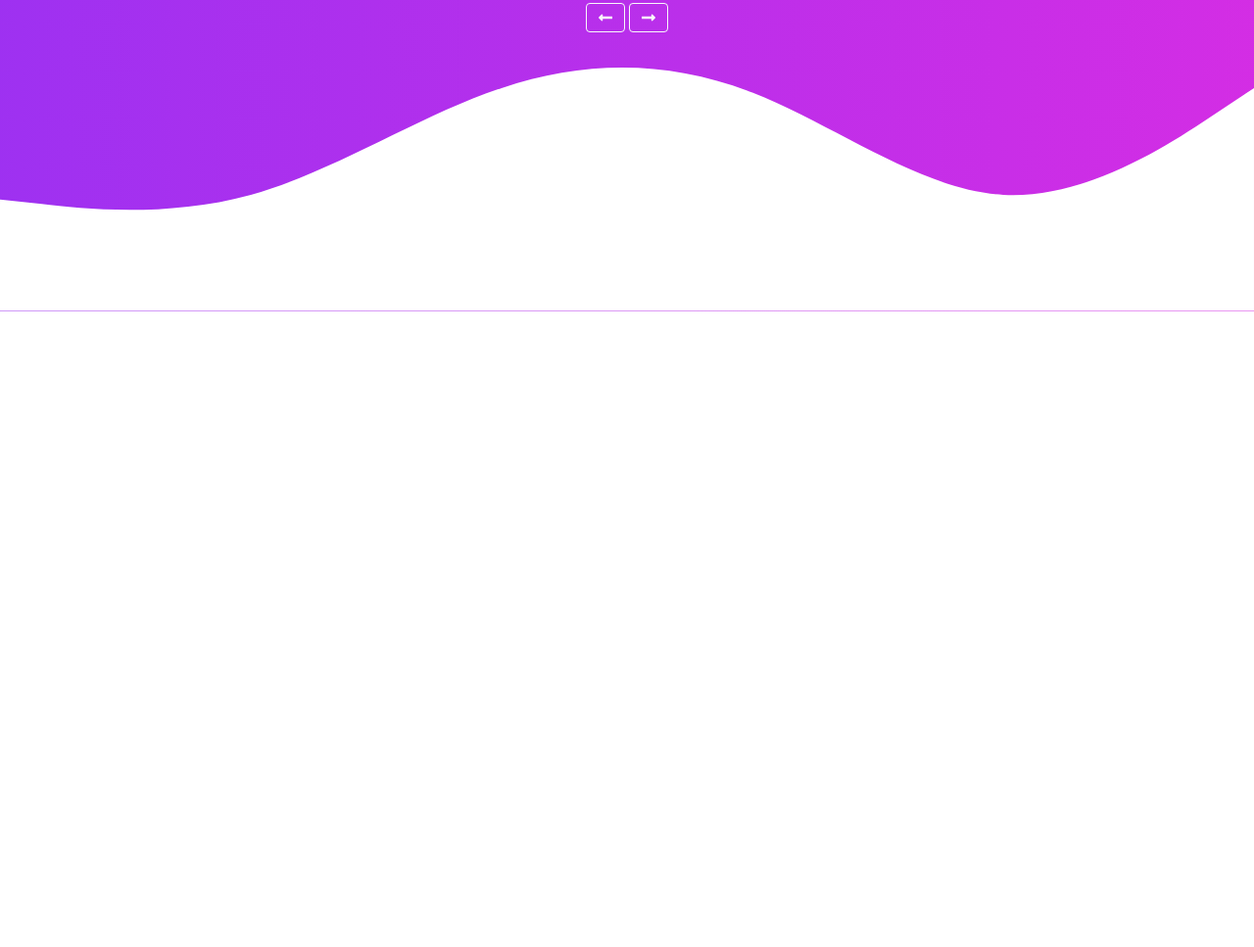
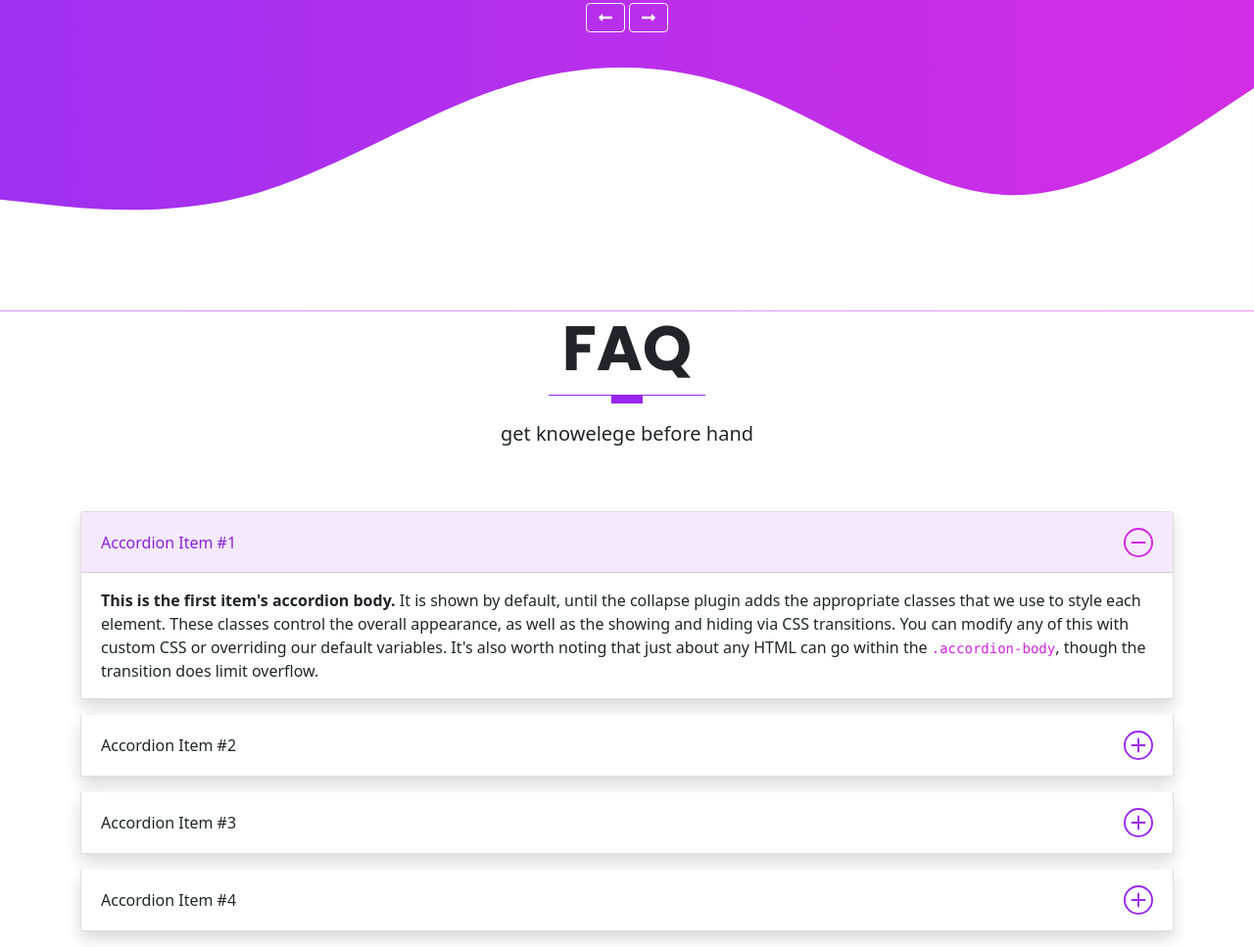
Before and after one commit to Vovan1608/my-pink-site, a website: page index.html in a window 1280 px wide. Shown: the part 3940-4907 px from the top of the page at 98% size. Before the commit the page ends 4258 px from the top, so only its background shows below. Drawn offline with Linux system fonts and the light colour scheme.

Commit message:
added faq section

```diff
--- a/index.html
+++ b/index.html
@@ -420,7 +420,79 @@
 		</div>
 		<svg xmlns="http://www.w3.org/2000/svg" viewBox="0 0 1440 320"><path fill="#fff" fill-opacity="1" d="M0,192L48,197.3C96,203,192,213,288,186.7C384,160,480,96,576,64C672,32,768,32,864,69.3C960,107,1056,181,1152,186.7C1248,192,1344,128,1392,96L1440,64L1440,320L1392,320C1344,320,1248,320,1152,320C1056,320,960,320,864,320C768,320,672,320,576,320C480,320,384,320,288,320C192,320,96,320,48,320L0,320Z"></path></svg>
 	</section>
-
+	<!-- FAQ section -->
+	<section id="faq" class="faq">
+		<div class="container">
+			<div class="row text-center">
+				<h1 class="display-3 fw-bold text-uppercase">
+					faq
+				</h1>
+				<div class="heading-line"></div>
+				<p class="lead">
+					get knowelege before hand
+				</p>
+			</div>
+			<!-- content -->
+			<div class="row mt-5">
+				<div class="col-md-12">
+					<div class="accordion" id="accordionExample">
+						<!-- item 1 -->
+						<div class="accordion-item shadow mb-3">
+							<h2 class="accordion-header" id="headingOne">
+								<button class="accordion-button" type="button" data-bs-toggle="collapse" data-bs-target="#collapseOne" aria-expanded="true" aria-controls="collapseOne">
+									Accordion Item #1
+								</button>
+							</h2>
+							<div id="collapseOne" class="accordion-collapse collapse show" aria-labelledby="headingOne" data-bs-parent="#accordionExample">
+								<div class="accordion-body">
+									<strong>This is the first item's accordion body.</strong> It is shown by default, until the collapse plugin adds the appropriate classes that we use to style each element. These classes control the overall appearance, as well as the showing and hiding via CSS transitions. You can modify any of this with custom CSS or overriding our default variables. It's also worth noting that just about any HTML can go within the <code>.accordion-body</code>, though the transition does limit overflow.
+								</div>
+							</div>
+						</div>
+						<!-- item 2 -->
+						<div class="accordion-item shadow mb-3">
+							<h2 class="accordion-header" id="headingTwo">
+								<button class="accordion-button collapsed" type="button" data-bs-toggle="collapse" data-bs-target="#collapseTwo" aria-expanded="false" aria-controls="collapseTwo">
+									Accordion Item #2
+								</button>
+							</h2>
+							<div id="collapseTwo" class="accordion-collapse collapse" aria-labelledby="headingTwo" data-bs-parent="#accordionExample">
+								<div class="accordion-body">
+									<strong>This is the second item's accordion body.</strong> It is hidden by default, until the collapse plugin adds the appropriate classes that we use to style each element. These classes control the overall appearance, as well as the showing and hiding via CSS transitions. You can modify any of this with custom CSS or overriding our default variables. It's also worth noting that just about any HTML can go within the <code>.accordion-body</code>, though the transition does limit overflow.
+								</div>
+							</div>
+						</div>
+						<!-- item 3 -->
+						<div class="accordion-item shadow mb-3">
+							<h2 class="accordion-header" id="headingThree">
+								<button class="accordion-button collapsed" type="button" data-bs-toggle="collapse" data-bs-target="#collapseThree" aria-expanded="false" aria-controls="collapseThree">
+									Accordion Item #3
+								</button>
+							</h2>
+							<div id="collapseThree" class="accordion-collapse collapse" aria-labelledby="headingThree" data-bs-parent="#accordionExample">
+								<div class="accordion-body">
+									<strong>This is the third item's accordion body.</strong> It is hidden by default, until the collapse plugin adds the appropriate classes that we use to style each element. These classes control the overall appearance, as well as the showing and hiding via CSS transitions. You can modify any of this with custom CSS or overriding our default variables. It's also worth noting that just about any HTML can go within the <code>.accordion-body</code>, though the transition does limit overflow.
+								</div>
+							</div>
+						</div>
+						<!-- item 4 -->
+						<div class="accordion-item shadow mb-3">
+							<h2 class="accordion-header" id="headingFour">
+								<button class="accordion-button collapsed" type="button" data-bs-toggle="collapse" data-bs-target="#collapseFour" aria-expanded="false" aria-controls="collapseFour">
+									Accordion Item #4
+								</button>
+							</h2>
+							<div id="collapseFour" class="accordion-collapse collapse" aria-labelledby="headingFour" data-bs-parent="#accordionExample">
+								<div class="accordion-body">
+									<strong>This is the third item's accordion body.</strong> It is hidden by default, until the collapse plugin adds the appropriate classes that we use to style each element. These classes control the overall appearance, as well as the showing and hiding via CSS transitions. You can modify any of this with custom CSS or overriding our default variables. It's also worth noting that just about any HTML can go within the <code>.accordion-body</code>, though the transition does limit overflow.
+								</div>
+							</div>
+						</div>
+					</div>
+				</div>
+			</div>
+		</div>
+	</section>
 
 
 
```
